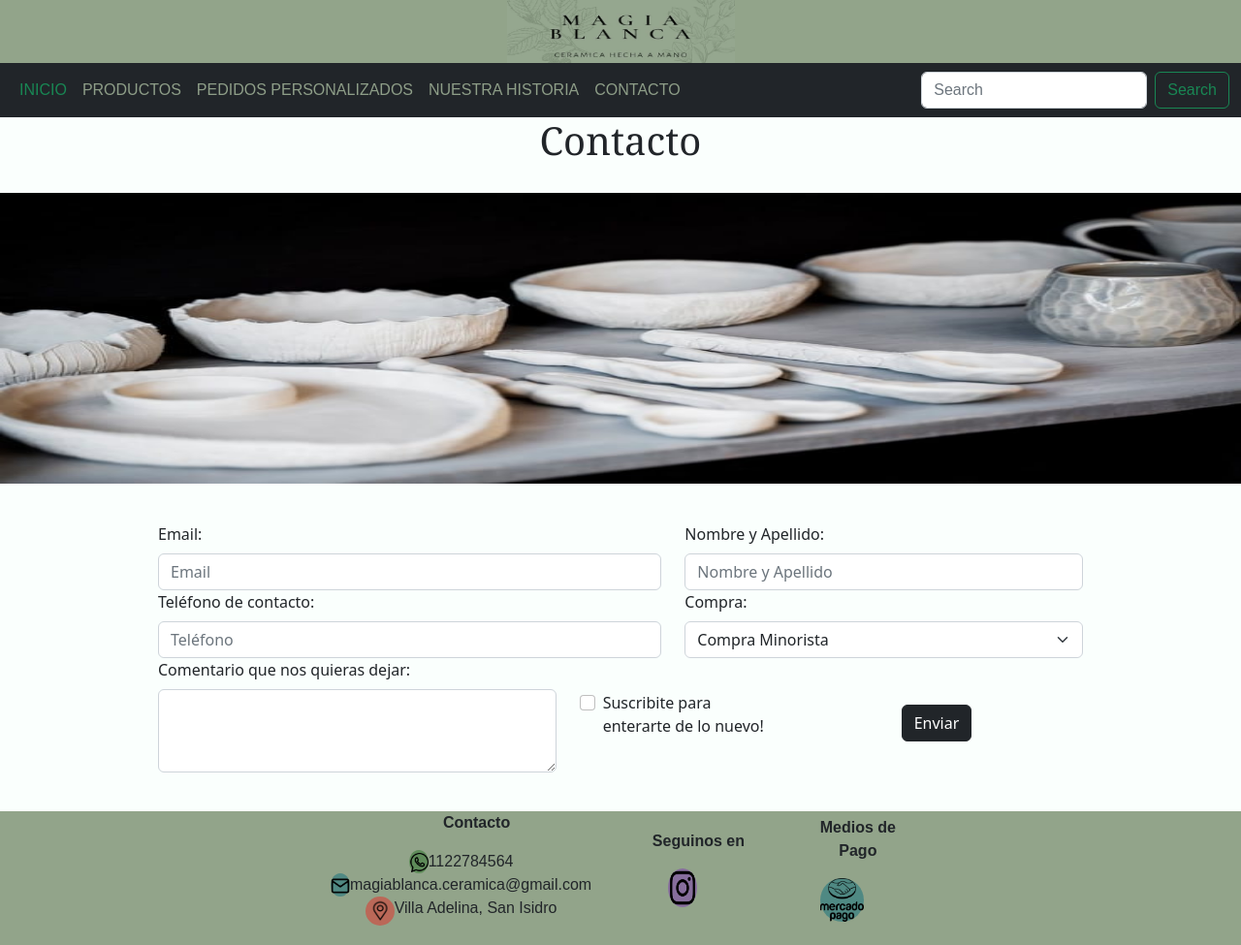
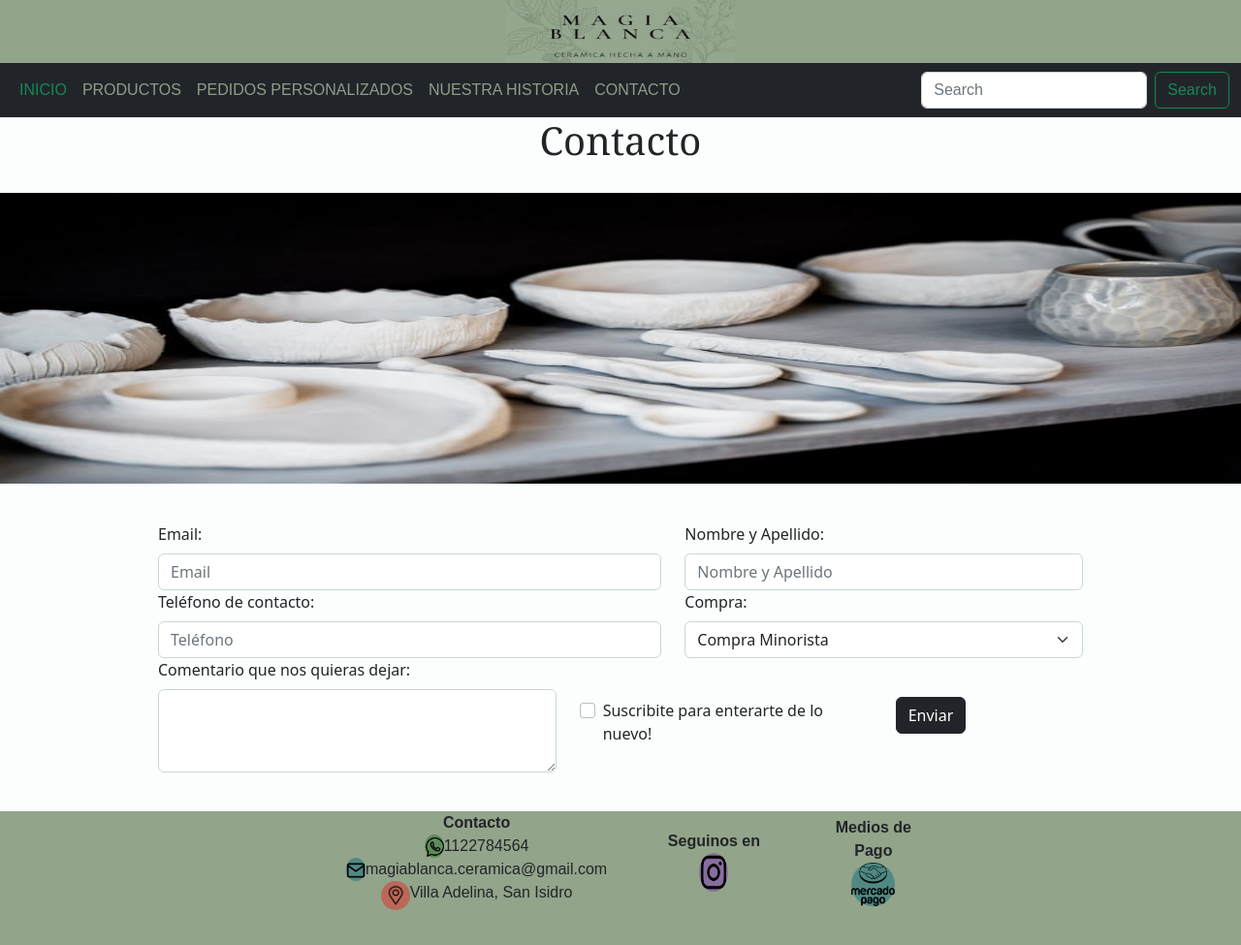
Before and after one commit to micaelacordero/mi_repo, a plain HTML site: page Pages/contacto.html in a window 1280 px wide. Shown: the whole page at 97% size. Drawn offline with nearby package versions, Linux system fonts and the light colour scheme.

Commit message:
Cambios en el footer

```diff
--- a/Pages/contacto.html
+++ b/Pages/contacto.html
@@ -77,13 +77,13 @@
               <label for="exampleFormControlTextarea1" class="form-label">Comentario que nos quieras dejar:</label>
               <textarea class="form-control" id="exampleFormControlTextarea1" rows="3"></textarea>
             </div>
-            <div class="col-2">
+            <div class="col-3">
               <div class="form-check">
                 <input class="form-check-input" type="checkbox" id="gridCheck">
                 <label class="form-check-label" for="gridCheck">Suscribite para enterarte de lo nuevo!</label>
               </div>
               </div>
-              <div class="col-3">
+              <div class="col-2">
               <button type="submit" class="btn btn-dark">Enviar</button>
               </div>
             </form>
@@ -99,18 +99,18 @@
     <div class="container text-center">
       <div class="row">
         <div class="col order-first">
-          <ul><b>Contacto</b></ul>
+          <ul><b>Contacto</b>
           <li><a class="Whatsapp" href="https://api.whatsapp.com/send?phone=541122693586&text=Hola!"><img src="../media/whatsapp-black-logo.png" alt="Whatsapp" height="20" width="20"></a>1122784564</li>
           <li><a class="Email" href="mailto:micaela.cordero94@gmail.com"><img src="../media/mail logo.png" alt="Email" height="20" width="20"></a> magiablanca.ceramica@gmail.com</li>
-          <li><a class="Ubicación" href="https://www.google.com.ar/maps/place/Villa+Adelina/@-34.5236456,-58.5482987,17z/data=!3m1!4b1!4m5!3m4!1s0x95bcb098f3754217:0x8e8851fd81e9b5b4!8m2!3d-34.52365!4d-58.54611"><img src="../media/ubicación logo.png" alt="Ubicación" height="30" width="30"></a> Villa Adelina, San Isidro</li>
+          <li><a class="Ubicación" href="https://www.google.com.ar/maps/place/Villa+Adelina/@-34.5236456,-58.5482987,17z/data=!3m1!4b1!4m5!3m4!1s0x95bcb098f3754217:0x8e8851fd81e9b5b4!8m2!3d-34.52365!4d-58.54611"><img src="../media/ubicación logo.png" alt="Ubicación" height="30" width="30"></a> Villa Adelina, San Isidro</li></ul>
         </div>
         <div class="col">
-          <ul><b>Seguinos en</b></ul>
-          <li><a class="Instagram" href="https://www.instagram.com/magiablanca.ceramica/"><img src="../media/Instagram logo.png" alt="Instagram" height="40" width="30"></a></li>
+          <ul class="datos__redes"><b>Seguinos en</b>
+          <li><a class="Instagram" href="https://www.instagram.com/magiablanca.ceramica/"><img src="../media/Instagram logo.png" alt="Instagram" height="40" width="30"></a></li></ul>
         </div>
         <div class="col order-last">
-          <ul><b>Medios de Pago</b></ul>
-          <li ><a class="Mercado" href="https://www.mercadopago.com.ar/"><img src="../media/mercado pago logo.png" alt="Mercado" height="45" width="45"></a></li>
+          <ul class="datos__pago"><b>Medios de Pago</b>
+          <li ><a class="Mercado" href="https://www.mercadopago.com.ar/"><img src="../media/mercado pago logo.png" alt="Mercado" height="45" width="45"></a></li></ul>
         </div>
       </div>
     </div>
```
Also changed, not shown: Pages/nuestrahistoria.html (+6 -6 lines), Pages/pedidospersonalizados.html (+6 -6 lines), Pages/productos.html (+8 -8 lines), index.html (+6 -6 lines).
